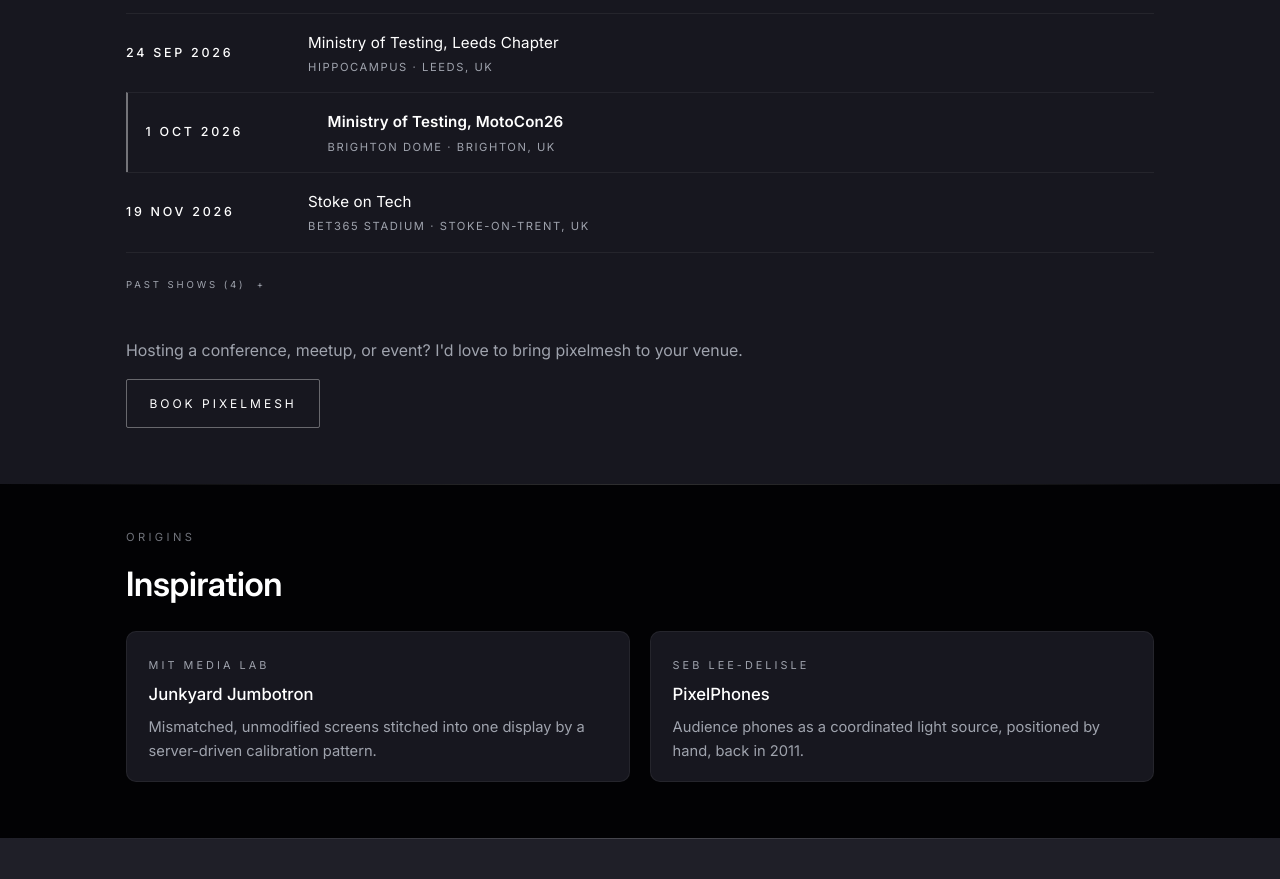
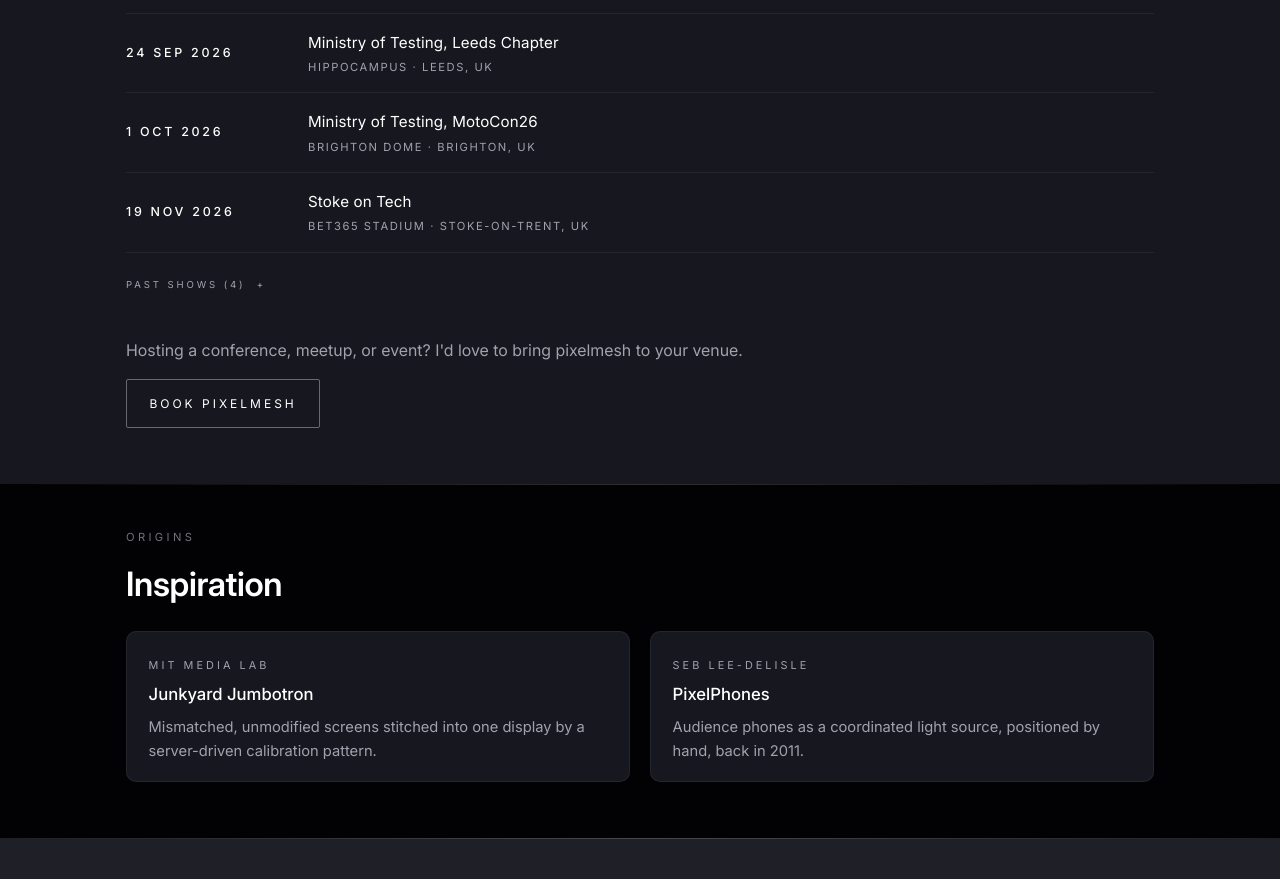
Before and after one commit to webmull/pixelmesh, a plain HTML site: page site/index.html in a window 1280 px wide. Shown: the part 2532-3411 px from the top of the page. Drawn offline with Linux system fonts and the light colour scheme; animation ran at ten frames a second.

Commit message:
site: unfeature the Brighton row
All events render equally again.

```diff
--- a/site/index.html
+++ b/site/index.html
@@ -599,16 +599,6 @@
       border-top: 1px solid rgba(255, 255, 255, 0.06);
     }
 
-    .event.featured {
-      border-left: 2px solid rgba(255, 255, 255, 0.4);
-      padding-left: 1.1rem;
-    }
-
-    .event.featured .event-group {
-      color: var(--text);
-      font-weight: 600;
-    }
-
     .event:last-child {
       border-bottom: 1px solid rgba(255, 255, 255, 0.06);
     }
@@ -1009,7 +999,7 @@
             <span class="event-place">Hippocampus &middot; Leeds, UK</span>
           </div>
         </li>
-        <li class="event featured">
+        <li class="event">
           <span class="event-date">1 Oct 2026</span>
           <div class="event-info">
             <span class="event-group">Ministry of Testing, MotoCon26</span>
```
